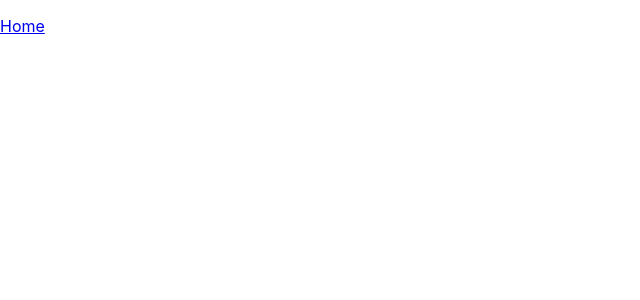
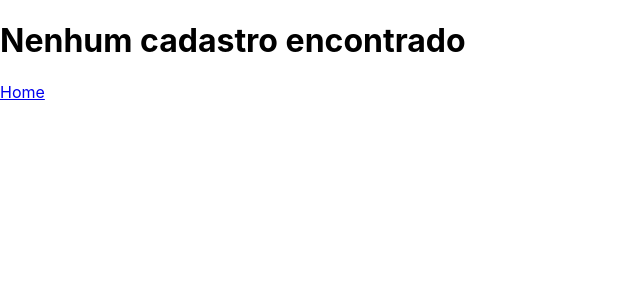
Before and after one commit to MatheusMartino97/react-redux-practices, a React (Create React App) app: page /customers in a window 1280 px wide. Shown: the top 300 px of the page, without its empty margins (0-640 px from the left). Built offline with nearby package versions, Linux system fonts and the light colour scheme.

Commit message:
Modifying the logic so the header only appears if there is a customer.

```diff
--- a/src/pages/FailToLogin.jsx
+++ b/src/pages/FailToLogin.jsx
@@ -9,6 +9,8 @@ class FailToLogin extends Component {
         <Link to="/">Home</Link>
         <br/>
         <Link to="/login">Tentar novamente</Link>
+        <br/>
+        <Link to="/register">Cadastre-se</Link>
       </div>
     )
   }
--- a/src/pages/RegisteredCustomers.jsx
+++ b/src/pages/RegisteredCustomers.jsx
@@ -5,13 +5,13 @@ import { Link } from 'react-router-dom';
 class RegisteredCustomers extends Component {
   render() {
     const { customersList } = this.props;
-
+    const customersListElement = () => {
       return (
-      <div>
-        <div id="customers-list">
         <ul>
           {customersList.map((customer, index) => {
             return (
+              <div>
+                <h1>Usuários cadastrados:</h1>
                 <li key={index}>
                   <p>
                     Usuário: <em>{customer.email}</em>
@@ -20,9 +20,21 @@ class RegisteredCustomers extends Component {
                     Senha: <em>{customer.password}</em>
                   </p>
                 </li>
+              </div>
             );
           })}
         </ul>
+      );
+    };
+
+    return (
+      <div>
+        <div id="customers-list">
+          {customersList.length === 0 ? (
+            <h1>Nenhum cadastro encontrado</h1>
+          ) : (
+            customersListElement()
+          )}
         </div>
         <Link to="/">Home</Link>
       </div>
```
Lines whose indentation alone changed are shown as unchanged.
